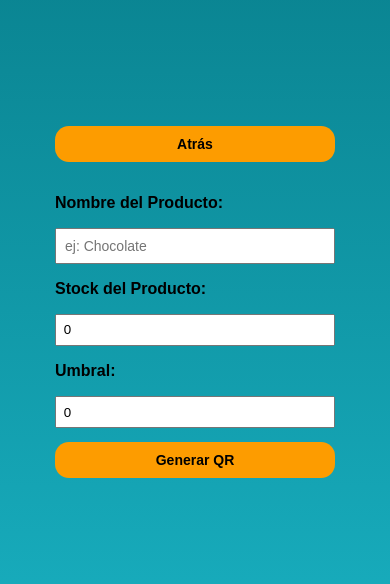
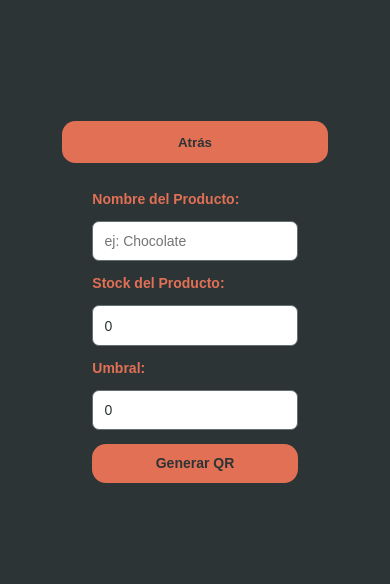
Before and after one commit to Gestion-De-Stock-QR/gestor-De-Stock-QR, a React (Vite) app in the folder front/: page /agregar-nuevo-producto in a window 390 px wide. Shown: the part 120-704 px from the top of the page. Built offline with nearby package versions, Linux system fonts and the light colour scheme.

Commit message:
le cambie los colores a la pag y lo hice responsive

```diff
--- a/front/src/App.css
+++ b/front/src/App.css
@@ -1,15 +1,27 @@
-body{
-  margin:0;
+body {
+  margin: 0;
   font-family: sans-serif;
-  background: linear-gradient(to bottom, #087E8B,#1ab3c4 );
+  background: linear-gradient(to bottom, #087E8B, #1ab3c4); /* Fondo degradado */
+  color: #2d3436; /* Color de texto base */
 }
 
-*{
+* {
   box-sizing: border-box;
 }
 
-h1{
+h1 {
   margin: 0;
+  font-size: 2.5em; /* Aumenta el tamaño del h1 para destacarlo */
+  color: #e17055; /* Color del texto del h1 */
+}
+
+a {
+  color: #e17055; /* Color para enlaces */
+  text-decoration: none;
+}
+
+a:hover {
+  color: #636e72; /* Cambia de color al pasar el ratón */
 }
 
 @keyframes logo-spin {
@@ -26,3 +38,14 @@ h1{
     animation: logo-spin infinite 20s linear;
   }
 }
+
+/* Media Queries para hacer la página más responsiva */
+@media (max-width: 600px) {
+  body {
+    font-size: 14px; /* Reduce el tamaño de fuente en pantallas pequeñas */
+  }
+
+  h1 {
+    font-size: 2em; /* Ajusta el tamaño del h1 en pantallas pequeñas */
+  }
+}
--- a/front/src/styles/actualizarStock.css
+++ b/front/src/styles/actualizarStock.css
@@ -1,16 +1,39 @@
-.container-actualizarStock{
+.container-actualizarStock {
     display: flex;
     flex-direction: column;
     justify-content: center;
     align-items: center;
     min-height: 100vh;
     gap: 2em;
+    padding: 2em; /* Añadido para mayor espacio en dispositivos pequeños */
+    background-color: #2d3436; /* Color de fondo */
 }
 
-h2{
+h1, h2 {
     margin: 0;
+    color: #e17055; /* Color del texto de los encabezados */
 }
 
-h1{
-    margin: 0;
+h1 {
+    font-size: 2.5em; /* Tamaño más grande para h1 */
+    font-weight: bold;
 }
+
+h2 {
+    font-size: 2em; /* Tamaño grande para h2, pero menor que h1 */
+    font-weight: bold;
+}
+
+@media (max-width: 600px) {
+    .container-actualizarStock {
+        padding: 1em; /* Reduce el padding en pantallas pequeñas */
+    }
+
+    h1 {
+        font-size: 2em; /* Ajusta el tamaño de fuente para h1 en pantallas pequeñas */
+    }
+
+    h2 {
+        font-size: 1.5em; /* Ajusta el tamaño de fuente para h2 en pantallas pequeñas */
+    }
+}
--- a/front/src/styles/home.css
+++ b/front/src/styles/home.css
@@ -1,30 +1,48 @@
-.container-home{
+.container-home {
     min-height: 100vh;
     display: flex;
     flex-direction: column;
     justify-content: center;
     align-items: center;
     gap: 2em;
+    background-color: #2d3436; /* Fondo oscuro */
+    padding: 1em;
 }
 
-button{
-    min-width: 20em;
+button {
+    width: 20em; /* Ancho fijo para todos los botones */
     padding: 1em;
     border-radius: 1em;
-    background-color: #fd9c00;
+    background-color: #e17055; /* Color de botón */
+    color: #2d3436; /* Texto oscuro para contraste */
     outline: none;
     border: none;
     font-weight: bold;
+    cursor: pointer;
 }
 
-button:hover{
-    background: radial-gradient(#fd9c00,#fd9c00,#5f3e09);
+button:hover {
+    background: radial-gradient(circle, #e17055, #636e72, #2d3436); /* Gradiente de colores */
     color: white;
     transition: 0.3s;
 }
 
-/*viene con un maargin predefinido*/
-h1{
-    color: wheat;
+h1 {
+    color: #e17055; /* Título en color de botón */
     margin: 0;
+    font-size: 3rem; /* Tamaño de fuente más grande */
+    text-align: center;
 }
+
+/* Media queries para hacerlo responsive */
+@media (max-width: 768px) {
+    h1 {
+        font-size: 2.5rem; /* Tamaño de fuente más pequeño en pantallas medianas */
+    }
+}
+
+@media (max-width: 480px) {
+    h1 {
+        font-size: 2rem; /* Tamaño de fuente más pequeño en pantallas pequeñas */
+    }
+}
--- a/front/src/styles/misProductos.css
+++ b/front/src/styles/misProductos.css
@@ -1,16 +1,36 @@
-.container-misProductos{
+.container-misProductos {
     min-height: 100vh;
     display: flex;
     flex-direction: column;
     justify-content: center;
     align-items: center;
     gap: 1em;
+    padding: 2em; /* Añadido para mayor espacio en dispositivos pequeños */
+    background-color: #2d3436; /* Color de fondo */
 }
 
-ul{
+ul {
     list-style: none;
+    padding: 0;
+    margin: 0;
+    width: 100%; /* Asegura que el ul use todo el espacio disponible */
 }
 
-strong{
+strong {
     margin: 1em;
+    color: #e17055; /* Cambia el color del texto para destacar */
 }
+
+@media (max-width: 600px) {
+    .container-misProductos {
+        padding: 1em; /* Reduce el padding en pantallas pequeñas */
+    }
+
+    ul {
+        width: 90%; /* Reduce el ancho para dispositivos más pequeños */
+    }
+
+    strong {
+        font-size: 1.2em; /* Aumenta el tamaño de fuente para visibilidad */
+    }
+}
--- a/front/src/styles/nuevoProducto.css
+++ b/front/src/styles/nuevoProducto.css
@@ -1,52 +1,104 @@
-.container-nuevoProducto{
+.container-nuevoProducto {
     display: flex;
     flex-direction: column;
     justify-content: center;
     align-items: center;
     gap: 1em;
     min-height: 100vh;
+    background-color: #2d3436; /* Fondo oscuro */
+    padding: 1em;
 }
 
-.subtitulo-nuevoProducto{
-    font-size: 1.4em;
-}
-label{
-    font-weight: bold;
+.subtitulo-nuevoProducto {
+    font-size: 2rem; /* Tamaño de fuente grande para subtítulos */
+    color: #e17055; /* Color para el subtítulo */
+    text-align: center;
 }
 
-input{
+label {
+    font-weight: bold;
+    color: #e17055; /* Color de texto de etiqueta */
+}
+
+input {
     padding: 0.5em;
+    border-radius: 0.5em;
+    border: 1px solid #636e72; /* Borde gris oscuro */
+    background-color: #fff; /* Fondo blanco */
+    color: #2d3436; /* Texto oscuro */
 }
-.form-group{
-    margin: auto;
+
+.form-group {
     display: flex;
     flex-direction: column;
     gap: 1em;
     margin-top: 1em;
+    width: 100%; /* Asegura que el grupo del formulario se extienda al ancho disponible */
+    max-width: 400px; /* Limita el ancho máximo */
 }
 
-.boton-generar-qr{
+.boton-generar-qr {
     margin-top: 1em;
+    padding: 1em;
+    width: 100%;
+    max-width: 400px;
+    background-color: #e17055; /* Color de botón */
+    color: #2d3436; /* Texto oscuro para contraste */
+    border: none;
+    border-radius: 1em;
+    font-weight: bold;
+    cursor: pointer;
+    transition: background 0.3s ease;
 }
 
-.boton-qr-imprimir{
+.boton-generar-qr:hover {
+    background: radial-gradient(circle, #e17055, #636e72, #2d3436); /* Gradiente de colores */
+    color: white;
+}
+
+.boton-qr-imprimir {
     margin: auto;
+    padding: 1em;
+    background-color: #636e72; /* Color de botón de impresión */
+    color: #fff; /* Texto blanco */
+    border: none;
+    border-radius: 1em;
+    font-weight: bold;
+    cursor: pointer;
+    transition: background 0.3s ease;
 }
-.container-boton-imprimir-qr{
+
+.boton-qr-imprimir:hover {
+    background-color: #2d3436; /* Cambio de color en hover */
+}
+
+.container-boton-imprimir-qr {
     display: flex;
+    justify-content: center;
+    align-items: center;
+    width: 100%; /* Asegura que el contenedor se extienda al ancho disponible */
+    max-width: 400px; /* Limita el ancho máximo */
 }
-@media (max-width: 600px) {
-    .container {
-      width: 90%;
-      padding: 15px;
+
+/* Media queries para diseño responsivo */
+@media (max-width: 768px) {
+    .subtitulo-nuevoProducto {
+        font-size: 1.8rem; /* Reducir el tamaño de fuente en pantallas medianas */
     }
+    .form-group, .boton-generar-qr, .container-boton-imprimir-qr {
+        max-width: 300px; /* Reducir el ancho máximo en pantallas medianas */
+    }
+}
 
-    input[type="text"], button {
-      font-size: 14px;
-      padding: 8px;
+@media (max-width: 480px) {
+    .subtitulo-nuevoProducto {
+        font-size: 1.6rem; /* Reducir más el tamaño de fuente en pantallas pequeñas */
     }
-
-    button {
-      padding: 10px;
+    .form-group, .boton-generar-qr, .container-boton-imprimir-qr {
+        max-width: 250px; /* Reducir aún más el ancho máximo en pantallas pequeñas */
     }
-  }
+    input, .boton-generar-qr, .boton-qr-imprimir {
+        font-size: 14px; /* Reducir tamaño de fuente y padding en dispositivos pequeños */
+        padding: 0.8em;
+    }
+}
```
